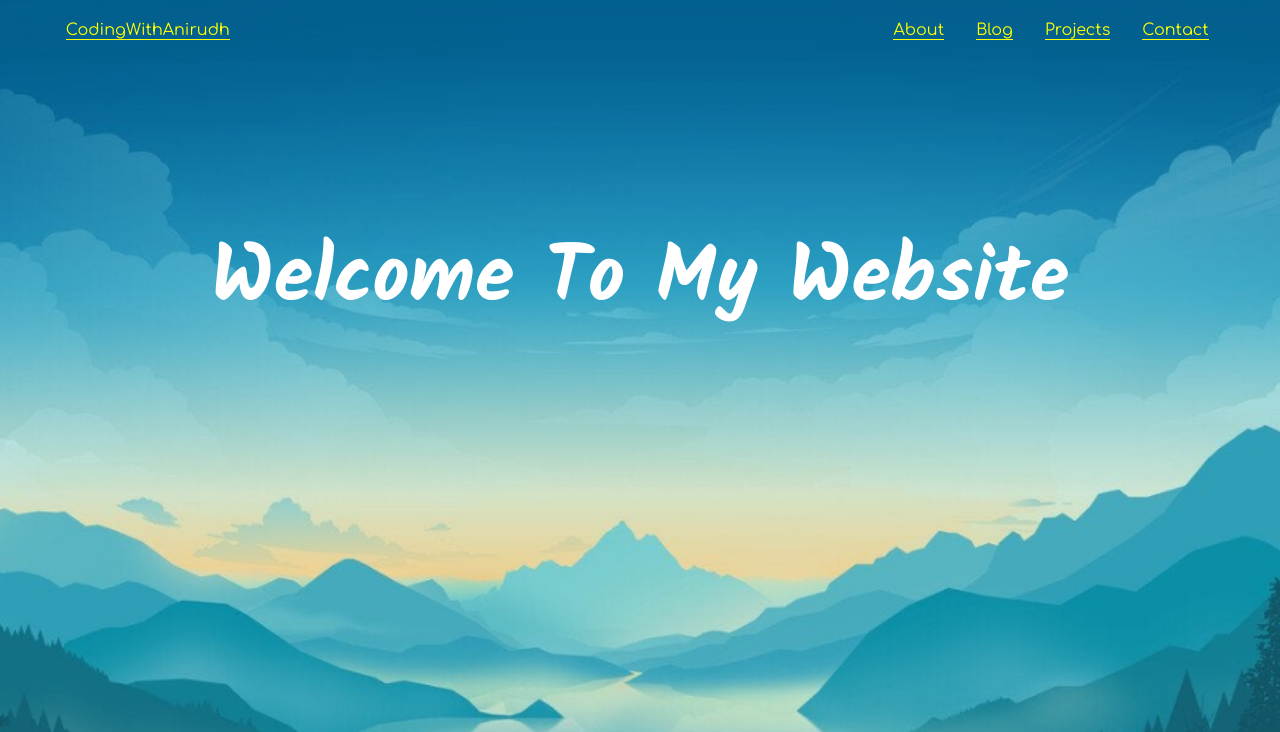
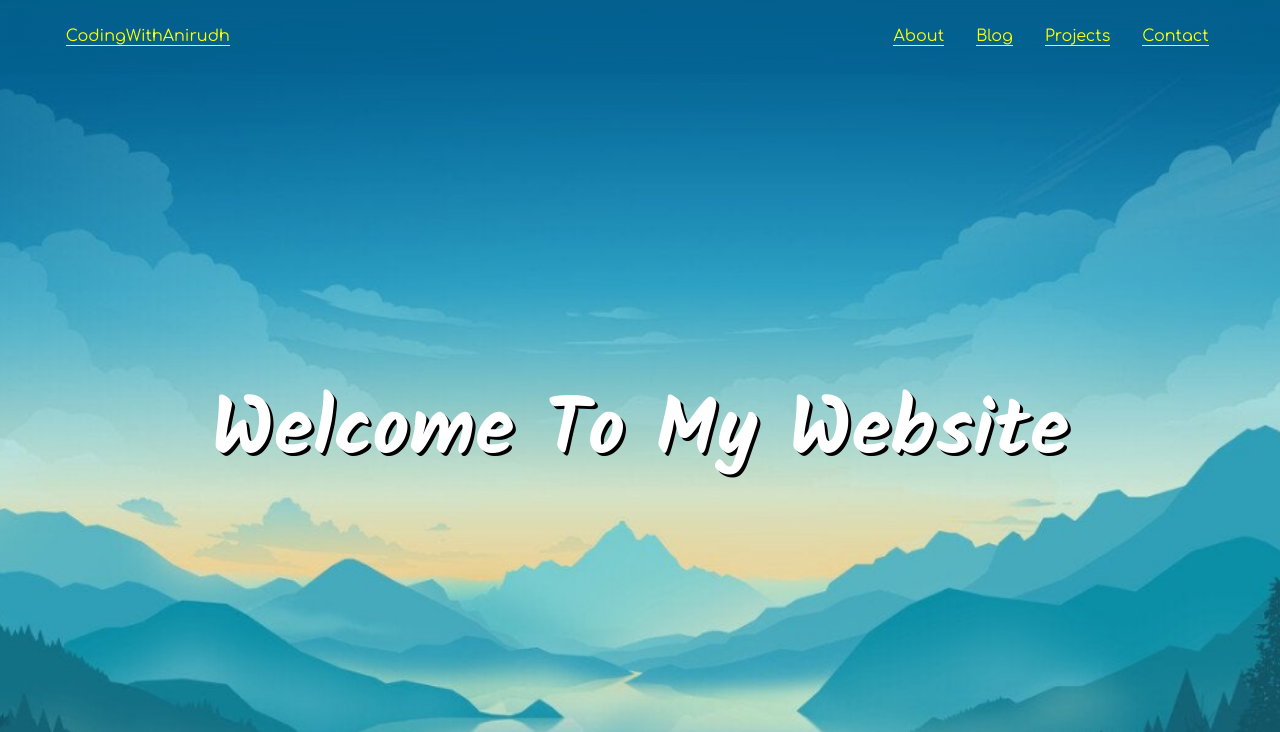
Before and after one commit to AcV134/Website, a plain HTML site: page index.html in a window 1280 px wide. Shown: the top 732 px of the page. Drawn offline with nearby package versions, Linux system fonts and the light colour scheme; a web font is replaced by a local one.

Commit message:
Change Style

```diff
--- a/styles/styles.css
+++ b/styles/styles.css
@@ -62,17 +62,20 @@ body::-webkit-scrollbar-thumb {
 header{
     backdrop-filter: blur(40px);
     padding: 0.3rem;
+    height: 4rem;
     width: 100%;
-    margin:0px;
     position:fixed;
     top:0px;
     z-index: 1000;
+    display: flex;
+    justify-content: center;
 }
 
 /* navbar items container list */
 
 .navbar-nav {
     list-style-type: none;
+    width:100%;
     margin: 0 60px 0 5px;
     display: flex;
     align-items: center;
@@ -87,11 +90,10 @@ header{
 }
 
 .nav-item{
-    position: relative;
     padding: 0.5rem;
-    border-radius: 50px;
+    border-radius: 3px;
     margin: 0.5rem;
-    transition: all 0.3s;
+    transition: all 0.2s ease-in-out;
 }
 
 /* nabar items link  */
@@ -101,7 +103,6 @@ header{
     height: 100%;
     text-decoration: none;
     color: yellow;
-    transition: all 0.3s;
     border-bottom: 1px solid yellow;
 }
 
@@ -199,6 +200,7 @@ footer{
     padding-top: 7rem;
     align-items: center;
     justify-items: center;
+    overflow: hidden;
 }
 
 /* title section*/
@@ -208,11 +210,16 @@ footer{
 #first{
     background-image: url("../images/for.png");
     background-size: cover;
+    height: 100vh;
     background-position: center;
     overflow: hidden;
+    display: flex;
+    flex-direction: column;
+    align-items: center;
+    justify-content: center;
 
     .title{
-        margin-top: 6rem;
+        margin-bottom: 10rem;
     }
     h1{
         font-family: "Kalam", cursive;
@@ -221,10 +228,7 @@ footer{
         animation: startUp 0.6s ease-in;
         transition: all 0.1s ease-in-out;
         padding: 0.5rem;
-    }
-    h1:hover{
-        color: yellow;
-        box-shadow: 4px 7px red, -4px -7px yellow;
+        text-shadow: 3px 3px black;
     }
 
 }
```
